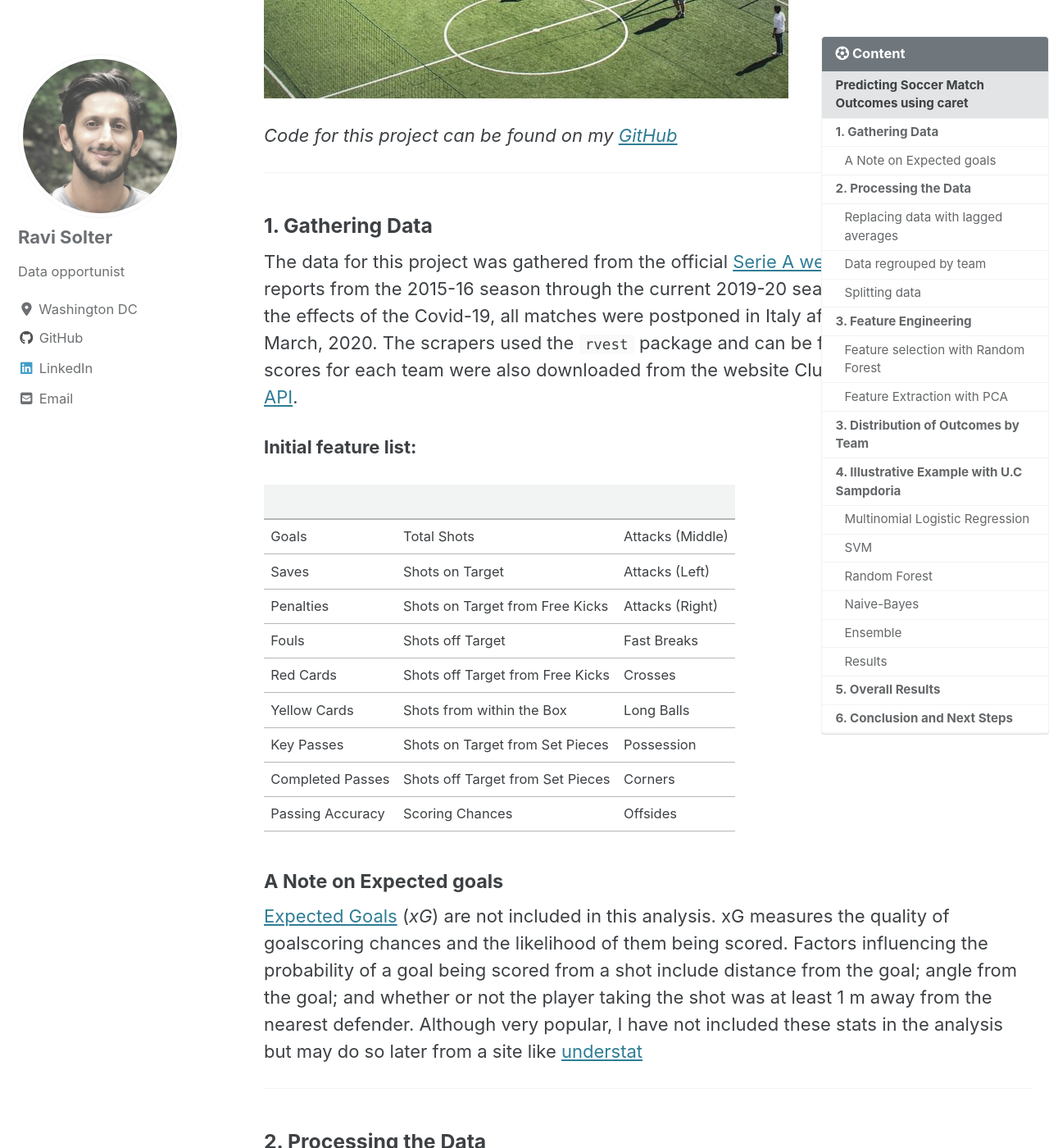
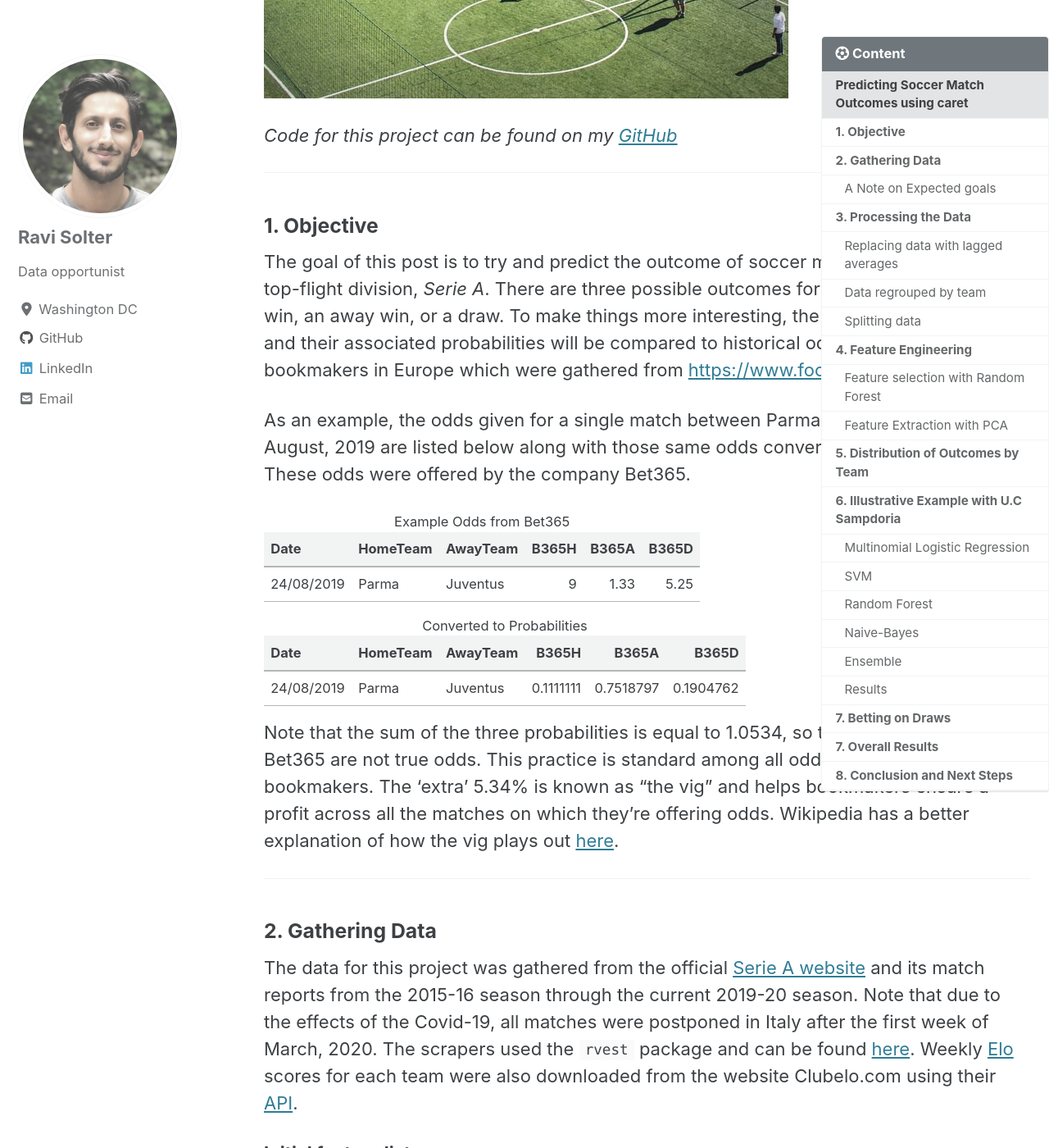
Before and after one commit to rsolter/rsolter.github.io, a Jekyll site: the page built from _posts/2020-05-05-SerieA_Classification.md, in a window 1280 px wide and 1400 px high, scrolled down 943 px. Shown: the whole window at 82% size. Built offline with Jekyll 4.4.1, drawn with Linux system fonts in a browser that asks for light colours; cached includes are drawn as plain includes; nearby versions of some CDN libraries; some of the changed text lies outside the part shown.

Commit message:
updated with betting data

````diff
--- a/_posts/2020-05-05-SerieA_Classification.md
+++ b/_posts/2020-05-05-SerieA_Classification.md
@@ -15,8 +15,130 @@
 _Code for this project can be found on my [GitHub](https://github.com/rsolter/Serie-A-Predictions)_
 
 ------------------------------------------------------------------------
+### 1. Objective
 
-### 1. Gathering Data
+The goal of this post is to try and predict the outcome of soccer
+matches in the Italian top-flight division, *Serie A*. There are three
+possible outcomes for each match: a home win, an away win, or a draw. To
+make things more interesting, the predicted outcomes and their
+associated probabilities will be compared to historical odds offered by
+bookmakers in Europe which were gathered from
+<https://www.football-data.co.uk>.
+
+As an example, the odds given for a single match between Parma and
+Juventus in August, 2019 are listed below along with those same odds
+converted to probabilities. These odds were offered by the company
+Bet365.
+
+<table>
+<caption>
+Example Odds from Bet365
+</caption>
+<thead>
+<tr>
+<th style="text-align:left;">
+Date
+</th>
+<th style="text-align:left;">
+HomeTeam
+</th>
+<th style="text-align:left;">
+AwayTeam
+</th>
+<th style="text-align:right;">
+B365H
+</th>
+<th style="text-align:right;">
+B365A
+</th>
+<th style="text-align:right;">
+B365D
+</th>
+</tr>
+</thead>
+<tbody>
+<tr>
+<td style="text-align:left;">
+24/08/2019
+</td>
+<td style="text-align:left;">
+Parma
+</td>
+<td style="text-align:left;">
+Juventus
+</td>
+<td style="text-align:right;">
+9
+</td>
+<td style="text-align:right;">
+1.33
+</td>
+<td style="text-align:right;">
+5.25
+</td>
+</tr>
+</tbody>
+</table>
+<table>
+<caption>
+Converted to Probabilities
+</caption>
+<thead>
+<tr>
+<th style="text-align:left;">
+Date
+</th>
+<th style="text-align:left;">
+HomeTeam
+</th>
+<th style="text-align:left;">
+AwayTeam
+</th>
+<th style="text-align:right;">
+B365H
+</th>
+<th style="text-align:right;">
+B365A
+</th>
+<th style="text-align:right;">
+B365D
+</th>
+</tr>
+</thead>
+<tbody>
+<tr>
+<td style="text-align:left;">
+24/08/2019
+</td>
+<td style="text-align:left;">
+Parma
+</td>
+<td style="text-align:left;">
+Juventus
+</td>
+<td style="text-align:right;">
+0.1111111
+</td>
+<td style="text-align:right;">
+0.7518797
+</td>
+<td style="text-align:right;">
+0.1904762
+</td>
+</tr>
+</tbody>
+</table>
+Note that the sum of the three probabilities is equal to 1.0534, so the
+odds offered by Bet365 are not true odds. This practice is standard
+among all odds offered by bookmakers. The ‘extra’ 5.34% is known as “the
+vig” and helps bookmakers ensure a profit across all the matches on
+which they’re offering odds. Wikipedia has a better explanation of how
+the vig plays out
+[here](https://en.wikipedia.org/wiki/Vigorish#The_simplest_wager).
+
+------------------------------------------------------------------------
+
+### 2. Gathering Data
 
 The data for this project was gathered from the official [Serie A
 website](http://www.legaseriea.it/en) and its match reports from the
@@ -929,7 +1051,7 @@
 
 ------------------------------------------------------------------------
 
-### 3. Feature Engineering
+### 4. Feature Engineering
 
 Before starting any modeling, there are some data process and feature
 engineering steps to take on:
@@ -961,7 +1083,7 @@
 
 ------------------------------------------------------------------------
 
-### 3. Distribution of Outcomes by Team
+### 5. Distribution of Outcomes by Team
 
 It’s worthwhile to point out that the distribution of outcomes is
 naturally different by team. Dominant teams like Juventus, Napoli, Roma,
@@ -989,21 +1111,34 @@
 # Partitioning Sampdoria Data
 
 Samp <- final_data[[17]]
+dim(Samp)
+```
 
+    ## [1] 176  42
+
+``` r
+# removing First three records for each season
 Samp <- Samp[complete.cases(Samp), ]
+dim(Samp)
+```
+
+    ## [1] 161  42
+
+``` r
+#Samp$outcome <- ifelse(Samp$outcome=="D","D","ND")
 
 Samp_train <- Samp %>%
   filter(season%in%c("2015-16","2016-17","2017-18")) %>%
-  select(-c(match_id,match_date,season,round,Team,Opp,Points_gained)) %>%
+  select(-c(match_id,match_date,season,round,Team,Opp,Points_gained,B365_team,B365_opp,B365D)) %>%
   as.data.frame() # 105 records
 
 Samp_validation <- Samp %>%
   filter(season%in%c("2018-19")) %>%
-  select(-c(match_id,match_date,season,round,Team,Opp,Points_gained)) # 35 records
+  select(-c(match_id,match_date,season,round,Team,Opp,Points_gained,B365_team,B365_opp,B365D)) # 35 records
 
 Samp_holdout <- Samp %>%
   filter(season%in%c("2019-20")) %>%
-  select(-c(match_id,match_date,season,round,Team,Opp,Points_gained)) # 21 records
+  select(-c(match_id,match_date,season,round,Team,Opp,Points_gained,B365_team,B365_opp,B365D)) # 21 records
 ```
 
 #### Multinomial Logistic Regression
@@ -1080,31 +1215,31 @@
     ##
     ##           Reference
     ## Prediction  D  L  W
-    ##          D  0  0  0
-    ##          L  2  4  0
-    ##          W  6 10 13
+    ##          D  3  2  5
+    ##          L  5 12  8
+    ##          W  0  0  0
     ##
     ## Overall Statistics
     ##
-    ##                Accuracy : 0.4857
-    ##                  95% CI : (0.3138, 0.6601)
+    ##                Accuracy : 0.4286
+    ##                  95% CI : (0.2632, 0.6065)
     ##     No Information Rate : 0.4
-    ##     P-Value [Acc > NIR] : 0.1934835
+    ##     P-Value [Acc > NIR] : 0.427246
     ##
-    ##                   Kappa : 0.1754
+    ##                   Kappa : 0.1195
     ##
-    ##  Mcnemar's Test P-Value : 0.0004398
+    ##  Mcnemar's Test P-Value : 0.002541
     ##
     ## Statistics by Class:
     ##
     ##                      Class: D Class: L Class: W
-    ## Precision                  NA   0.6667   0.4483
-    ## Recall                 0.0000   0.2857   1.0000
-    ## F1                         NA   0.4000   0.6190
-    ## Prevalence             0.2286   0.4000   0.3714
-    ## Detection Rate         0.0000   0.1143   0.3714
-    ## Detection Prevalence   0.0000   0.1714   0.8286
-    ## Balanced Accuracy      0.5000   0.5952   0.6364
+    ## Precision             0.30000   0.4800       NA
+    ## Recall                0.37500   0.8571   0.0000
+    ## F1                    0.33333   0.6154       NA
+    ## Prevalence            0.22857   0.4000   0.3714
+    ## Detection Rate        0.08571   0.3429   0.0000
+    ## Detection Prevalence  0.28571   0.7143   0.0000
+    ## Balanced Accuracy     0.55787   0.6190   0.5000
 
 ![](/rblogging/2020/05/05/RandomForest-1.png)
 
@@ -1148,14 +1283,36 @@
 
 ------------------------------------------------------------------------
 
-### 5. Overall Results
+### 7. Betting on Draws
 
-### 6. Conclusion and Next Steps
+Soccer is different from every other popular sport in that it allows for
+draws. For the casual sports fan who is drawn to watching sports to see
+two teams compete and a winner declared, this can seem incredibly
+boring.
 
--   Include xG data
+This mentality is reflected in the odds offered by odds makers who
+consistently offer slightly better odds on draws, because casual punters
+are more likely to bet on one of the two teams winning. This is
+reflected in the historical odds data for Serie A. Draws have a minimum
+odds of 2.4, over twice the minimum of either home or away outcomes.
+
+![](/rblogging/2020/05/05/Betting%20on%20Draws-1.png)
+
+Given the higher payout of draws on average, it may make sense to
+re-cast the multi-nomial classification problem (Win, Loss, Draw) to a
+binomial classification problem with a focus on identifying draws
+(identifying non-draws wouldn’t be helpful for betting purposes).
+
+------------------------------------------------------------------------
+
+### 7. Overall Results
+
+------------------------------------------------------------------------
+
+### 8. Conclusion and Next Steps
+
+-   Gather more data: xG, player-level data, etc.
 
     -   Find a way to account for class imbalance
 
-    -   Add player-level data
-
-    -   Try a generalizable model
+    -   Investigate other modeling approaches
````
Also changed, not shown: other parts of _posts/2020-05-05-SerieA_Classification.md (+2 -2 lines), rblogging/2020/05/05/Betting on Draws-1.png (added).
